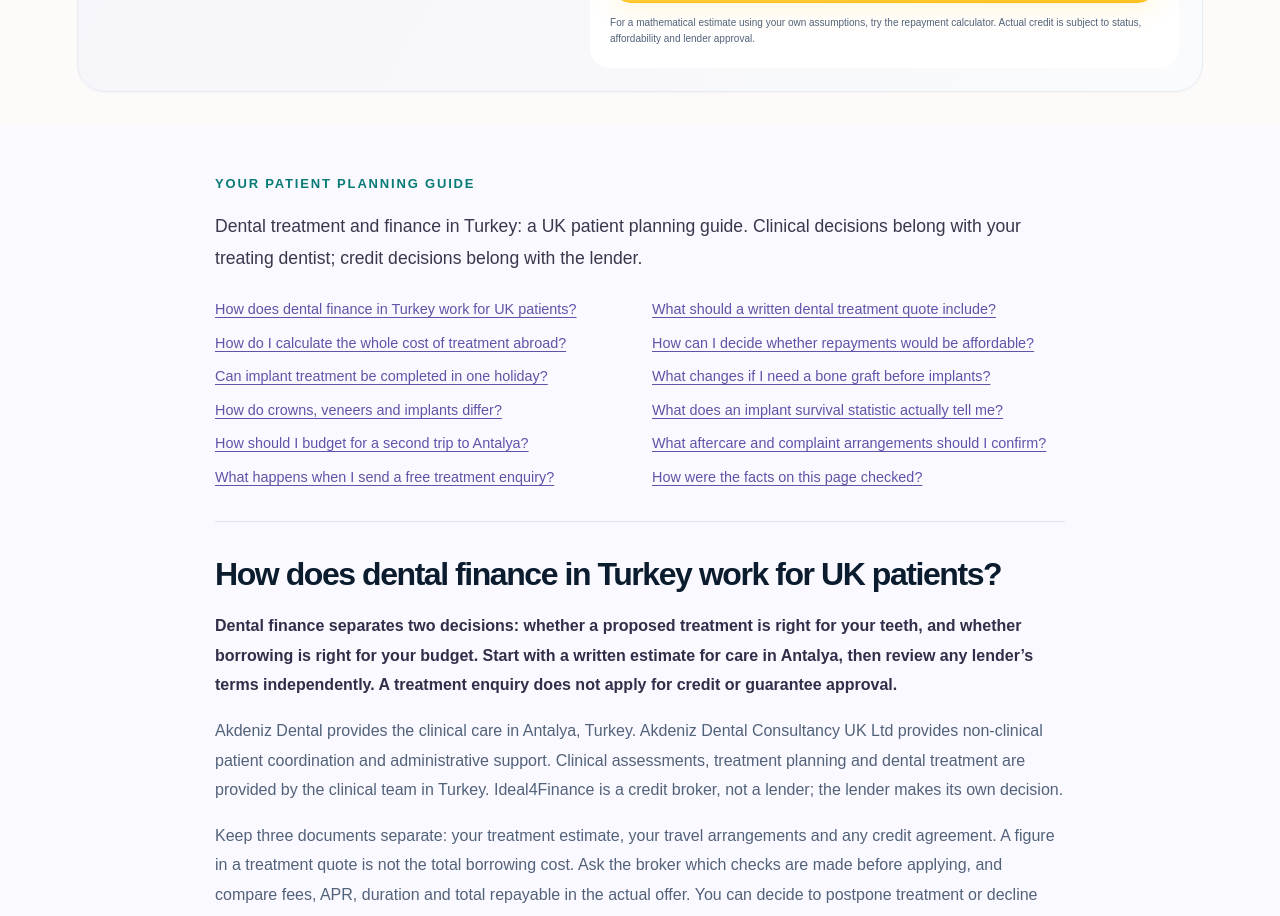
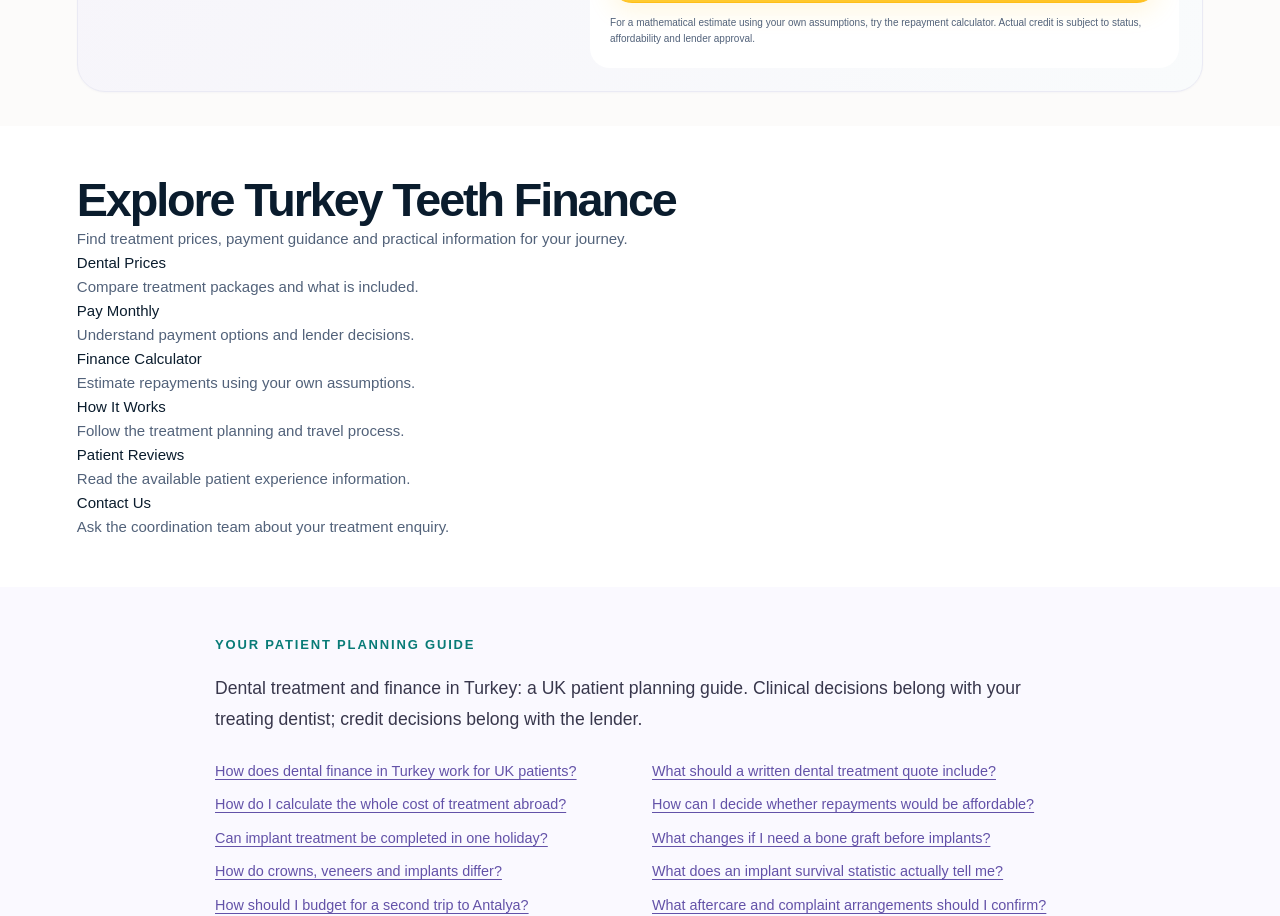
Before and after one commit to digiroiio-lgtm/turkeyteethfinance.co.uk, a Next.js app: page / in a window 1280 px wide. Shown: the part 4640-5556 px from the top of the page. Built offline with nearby package versions, Linux system fonts and the light colour scheme; no server answers; a web font is replaced by a local one.

Commit message:
seo: link six key pages from homepage

```diff
--- a/app/page.tsx
+++ b/app/page.tsx
@@ -1,3 +1,4 @@
+import { ImportantPages } from "@/components/important-pages";
 import { TreatmentPackages } from "@/components/treatment-packages";
 import { Hero } from "@/components/hero";
 import {
@@ -27,6 +28,7 @@ export default function Home() {
       <ConversionBanner location="conversion_upper" />
       <TreatmentGrid answerIntro />
       <BudgetExplorer answerIntro />
+      <ImportantPages />
       <HomeGuide />
       <EligibilityPanel />
       <FAQSection faqs={commonFAQs} />
```
